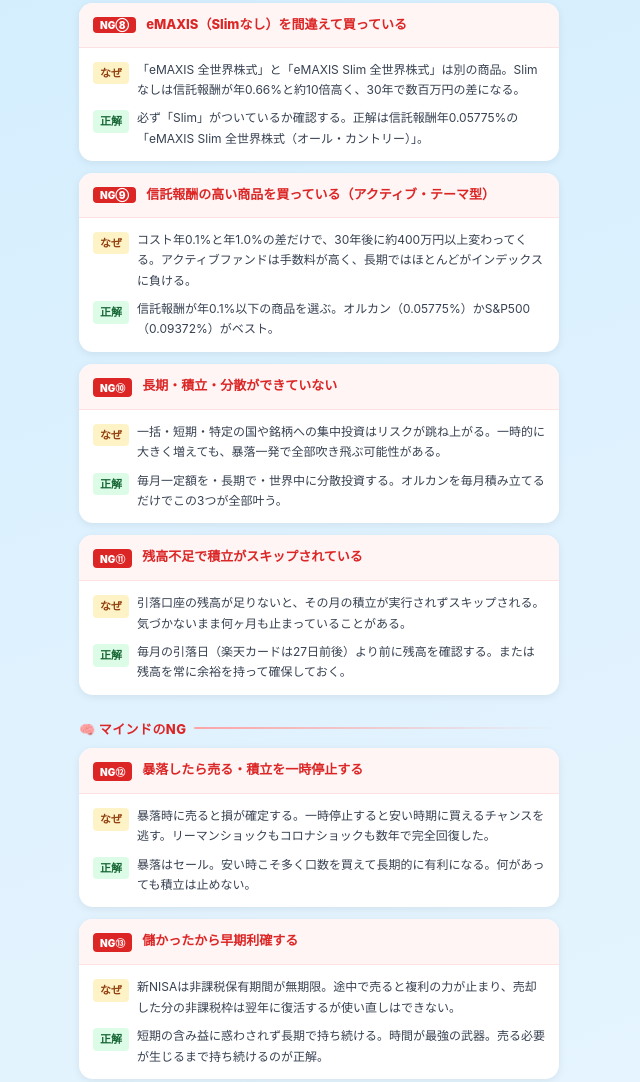
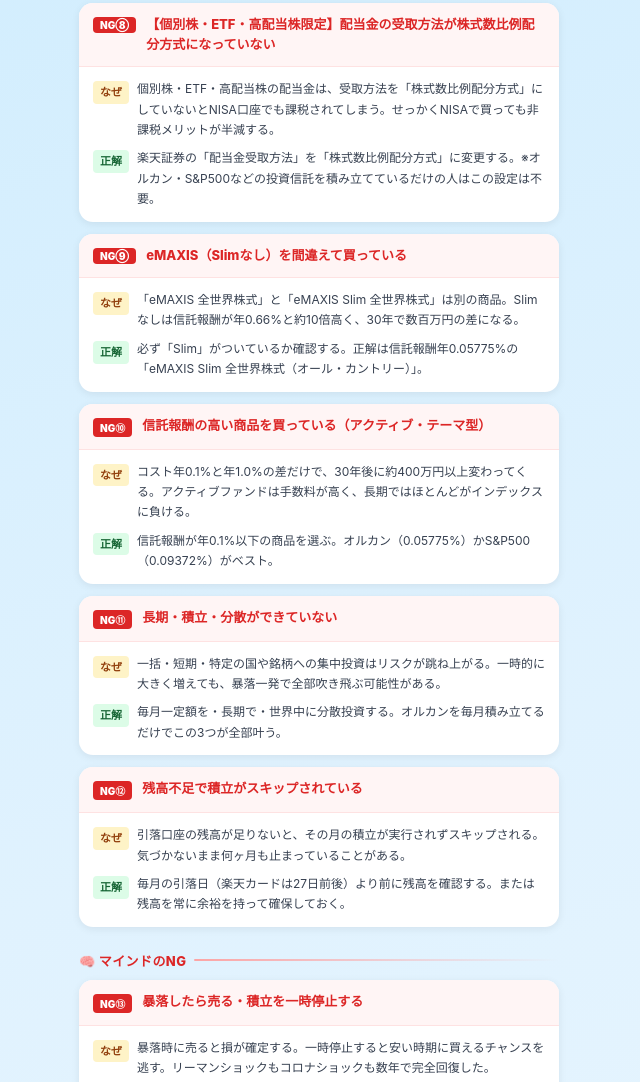
Before and after one commit to sota-toushilife/ng-nisa, a plain HTML site: page index.html in a window 1280 px wide. Shown: the part 1690-2772 px from the top of the page, without its empty margins (321-961 px from the left). Drawn offline with Linux system fonts and the light colour scheme.

Commit message:
Add NG⑧株式数比例配分方式、19選に更新

```diff
--- a/index.html
+++ b/index.html
@@ -3,7 +3,7 @@
 <head>
 <meta charset="UTF-8">
 <meta name="viewport" content="width=device-width, initial-scale=1.0">
-<title>NISAで損する人が必ずやっているNG行動18選</title>
+<title>NISAで損する人が必ずやっているNG行動19選</title>
 <style>
   * { margin: 0; padding: 0; box-sizing: border-box; }
   body {
@@ -157,7 +157,7 @@
 
   <div class="header">
     <div class="header-badge">📋 NISA完全攻略</div>
-    <h1>NISAで損する人が<br>必ずやっているNG行動18選</h1>
+    <h1>NISAで損する人が<br>必ずやっているNG行動19選</h1>
     <p class="header-sub">これ1本見れば全部防げる<br>始める前も・始めた後も使える完全版</p>
   </div>
 
@@ -289,6 +289,23 @@
   <div class="ng-card">
     <div class="ng-header">
       <span class="ng-num">NG⑧</span>
+      <span class="ng-title">【個別株・ETF・高配当株限定】配当金の受取方法が株式数比例配分方式になっていない</span>
+    </div>
+    <div class="ng-body">
+      <div class="ng-row">
+        <span class="ng-label label-why">なぜ</span>
+        <span>個別株・ETF・高配当株の配当金は、受取方法を「株式数比例配分方式」にしていないとNISA口座でも課税されてしまう。せっかくNISAで買っても非課税メリットが半減する。</span>
+      </div>
+      <div class="ng-row">
+        <span class="ng-label label-ans">正解</span>
+        <span>楽天証券の「配当金受取方法」を「株式数比例配分方式」に変更する。※オルカン・S&amp;P500などの投資信託を積み立てているだけの人はこの設定は不要。</span>
+      </div>
+    </div>
+  </div>
+
+  <div class="ng-card">
+    <div class="ng-header">
+      <span class="ng-num">NG⑨</span>
       <span class="ng-title">eMAXIS（Slimなし）を間違えて買っている</span>
     </div>
     <div class="ng-body">
@@ -305,7 +322,7 @@
 
   <div class="ng-card">
     <div class="ng-header">
-      <span class="ng-num">NG⑨</span>
+      <span class="ng-num">NG⑩</span>
       <span class="ng-title">信託報酬の高い商品を買っている（アクティブ・テーマ型）</span>
     </div>
     <div class="ng-body">
@@ -322,7 +339,7 @@
 
   <div class="ng-card">
     <div class="ng-header">
-      <span class="ng-num">NG⑩</span>
+      <span class="ng-num">NG⑪</span>
       <span class="ng-title">長期・積立・分散ができていない</span>
     </div>
     <div class="ng-body">
@@ -339,7 +356,7 @@
 
   <div class="ng-card">
     <div class="ng-header">
-      <span class="ng-num">NG⑪</span>
+      <span class="ng-num">NG⑫</span>
       <span class="ng-title">残高不足で積立がスキップされている</span>
     </div>
     <div class="ng-body">
@@ -358,7 +375,7 @@
 
   <div class="ng-card">
     <div class="ng-header">
-      <span class="ng-num">NG⑫</span>
+      <span class="ng-num">NG⑬</span>
       <span class="ng-title">暴落したら売る・積立を一時停止する</span>
     </div>
     <div class="ng-body">
@@ -375,7 +392,7 @@
 
   <div class="ng-card">
     <div class="ng-header">
-      <span class="ng-num">NG⑬</span>
+      <span class="ng-num">NG⑭</span>
       <span class="ng-title">儲かったから早期利確する</span>
     </div>
     <div class="ng-body">
@@ -392,7 +409,7 @@
 
   <div class="ng-card">
     <div class="ng-header">
-      <span class="ng-num">NG⑭</span>
+      <span class="ng-num">NG⑮</span>
       <span class="ng-title">毎日アプリで値動きを見る</span>
     </div>
     <div class="ng-body">
@@ -409,7 +426,7 @@
 
   <div class="ng-card">
     <div class="ng-header">
-      <span class="ng-num">NG⑮</span>
+      <span class="ng-num">NG⑯</span>
       <span class="ng-title">個別株・テーマ株に浮気する</span>
     </div>
     <div class="ng-body">
@@ -426,7 +443,7 @@
 
   <div class="ng-card">
     <div class="ng-header">
-      <span class="ng-num">NG⑯</span>
+      <span class="ng-num">NG⑰</span>
       <span class="ng-title">生活防衛資金が貯まる前に高額積立をしている</span>
     </div>
     <div class="ng-body">
@@ -443,7 +460,7 @@
 
   <div class="ng-card">
     <div class="ng-header">
-      <span class="ng-num">NG⑰</span>
+      <span class="ng-num">NG⑱</span>
       <span class="ng-title">SNSの「暴落だ！売れ！」「この株が次くる！」に乗っかる</span>
     </div>
     <div class="ng-body">
@@ -460,7 +477,7 @@
 
   <div class="ng-card">
     <div class="ng-header">
-      <span class="ng-num">NG⑱</span>
+      <span class="ng-num">NG⑲</span>
       <span class="ng-title">「様子見してから始める」と先延ばしする</span>
     </div>
     <div class="ng-body">
```
